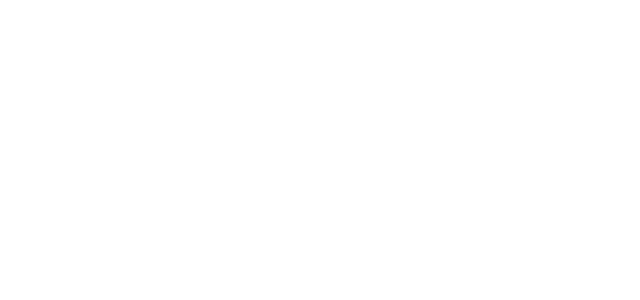
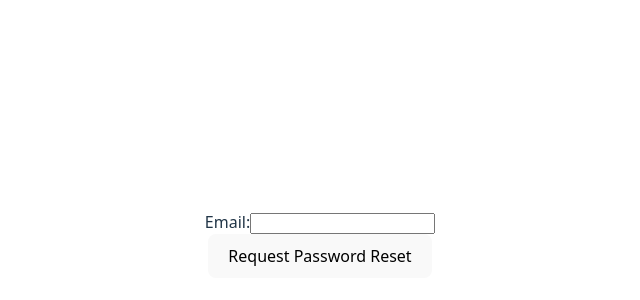
Before and after one commit to ssy80/matcha, a React app in the folder frontend/: page /forget-password in a window 1280 px wide. Before the commit this address had no page. Shown: the part 156-456 px from the top of the page, without its empty margins (320-960 px from the left). Built offline with nearby package versions, Linux system fonts and the light colour scheme; the HTML template or start-up script is replaced by a standard one.

Commit message:
Completed Forget Password.tsx and added in place holders for verification, reset password and confirmation

```diff
--- a/frontend/src/App.tsx
+++ b/frontend/src/App.tsx
@@ -5,6 +5,7 @@
 import Login from './pages/Login';
 import Register from './pages/Register';
 import ActivateUser from './pages/ActivateUser';
+import ForgetPassword from './pages/ForgetPassword';
 
 
 function App() {
@@ -18,6 +19,7 @@
         <Route path="/users/activate" element={<ActivateUser />} />
         <Route path="/login" element={<Login />} />
         <Route path="/register" element={<Register />} />
+        <Route path="/forget-password" element={<ForgetPassword />} />
       </Routes>
     </>
   )
--- /dev/null
+++ b/frontend/src/pages/ForgetPassword.tsx
@@ -0,0 +1,37 @@
+import { useState } from 'react';
+import React from 'react'
+import api from '../api/axios';
+import { useNavigate } from 'react-router-dom';
+
+const ForgetPassword = () => {
+    const [email, setEmail] = useState('');
+
+    const navigate = useNavigate();
+    const handleSubmit = async (event: React.FormEvent) => {
+        event.preventDefault();
+
+        try {
+            const response = await api.post('/users/reset_password_request', {
+                email
+            });
+            console.log('Server says:', response.data);
+            alert('Password reset request is successful! Please check your email for further instructions.');
+            navigate('/login');
+
+        } catch (error: any){
+            console.error('Error during password reset request', error);
+            alert('Password reset request failed: ' + (error.response?.data?.error || error.message));
+        }
+    };
+    return (
+        <form onSubmit={handleSubmit}>
+            <div>
+                <label>Email:</label>
+                <input type='email' value={email} onChange={e => setEmail(e.target.value)} required />
+            </div>
+            <button type='submit'>Request Password Reset</button>
+        </form>
+    )
+}
+
+export default ForgetPassword;
--- a/frontend/src/pages/Login.tsx
+++ b/frontend/src/pages/Login.tsx
@@ -2,6 +2,7 @@
 import React from 'react';
 import api from '../api/axios';
 import { useNavigate } from 'react-router-dom';
+import { Link } from 'react-router-dom';
 
 const Login = () => {
 
@@ -45,6 +46,11 @@
                 <label>Password:</label>
                 <input type='password' value={password} onChange={e => setPassword(e.target.value)} required />
             </div>
+
+            <div className="forget-password-container">
+                <Link to="/forget-password" className="forget-password-link">                    Forget Password?
+                </Link>
+            </div>
             <button type='submit'>Login</button>
         </form>
     );
```
Also changed, not shown: frontend/src/pages/ResetPassword.tsx (added), frontend/src/pages/VerificationOTP.tsx (added), 1 other file (tests, documents, lock files or other folders).
